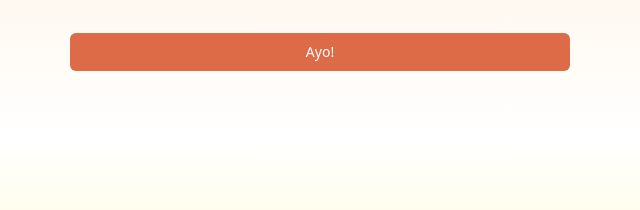
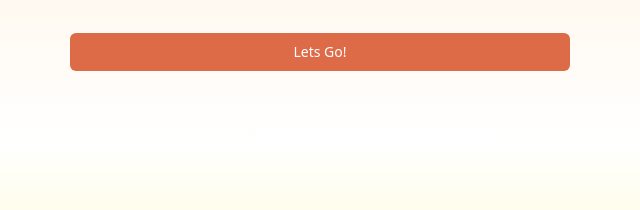
Before and after one commit to imkhann/it-doc-pkkmb2022, a website: page public/index.html in a window 1280 px wide. Shown: the part 342-552 px from the top of the page, 0-640 px from the left. Drawn offline with nearby package versions, Linux system fonts and the light colour scheme; files that its build step writes are made by us from their sources.

Commit message:
Pkkmb 2022

```diff
--- a/public/index.html
+++ b/public/index.html
@@ -123,7 +123,7 @@
                   focus:ring-offset-2 focus:ring-indigo-500 mt-2">
                     <span class="absolute left-0 inset-y-0 flex items-center pl-3">
                     </span>
-                    Ayo!
+                    Lets Go!
                   </button>
                 </div>
                 <div class="text-center">
```
